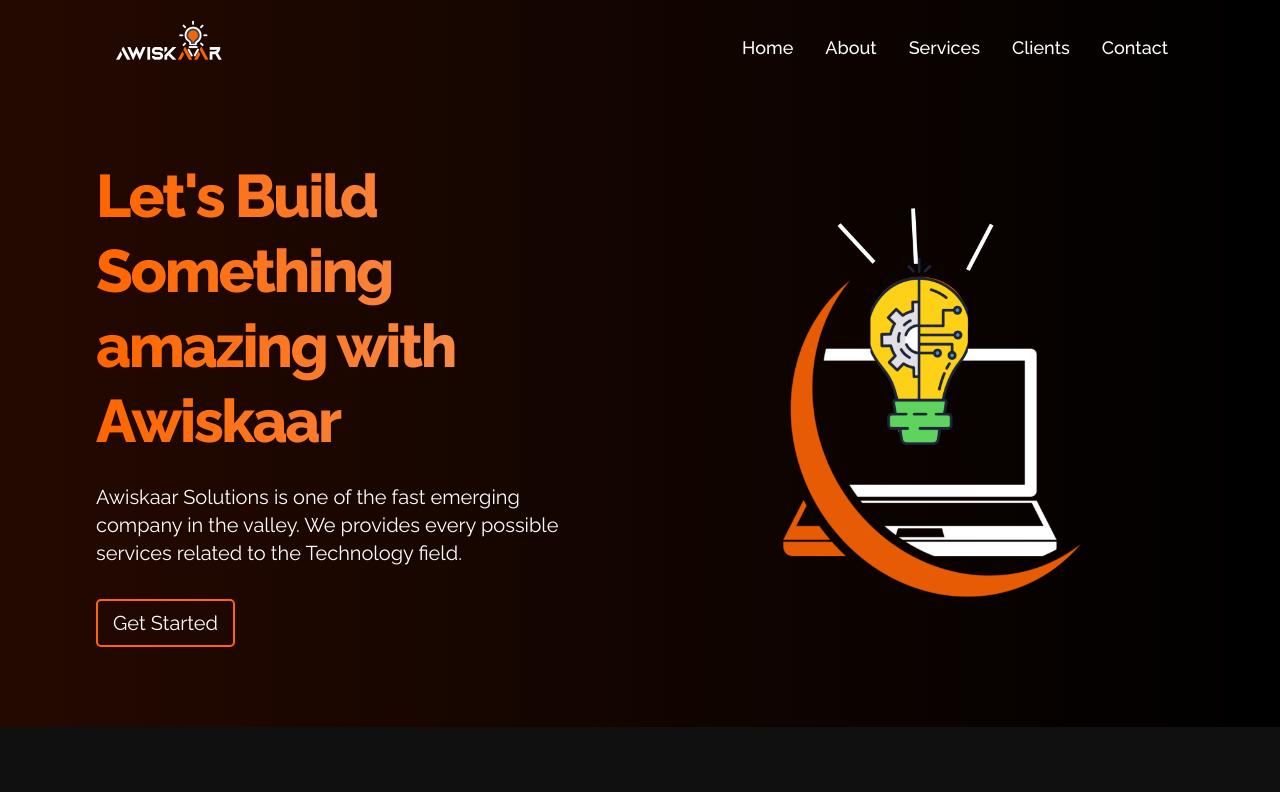
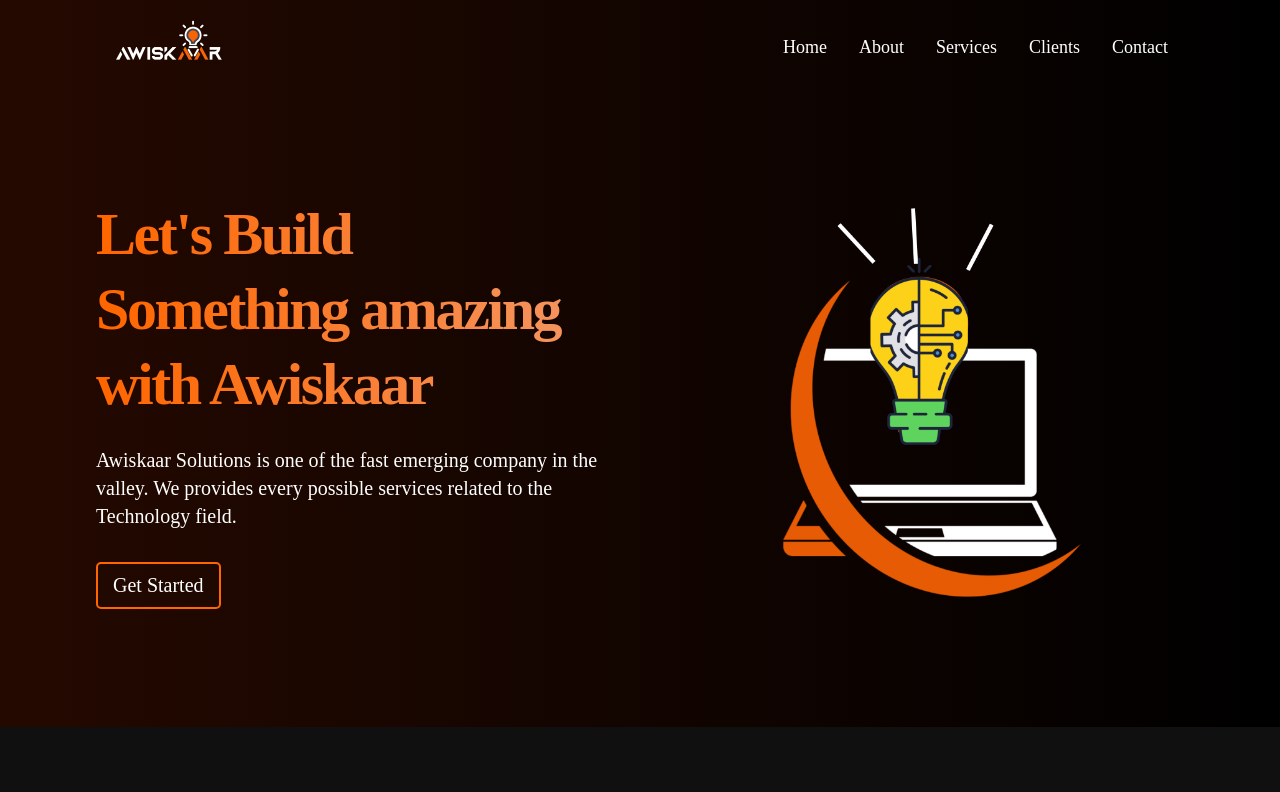
Before and after one commit to susanbhattarai2/awiskaar_frontend, a React (Create React App) app: page / in a window 1280 px wide. Shown: the top 792 px of the page. Built offline with nearby package versions, Linux system fonts and the light colour scheme; a web font is replaced by a local one.

Commit message:
[Error] font

```diff
--- a/src/index.css
+++ b/src/index.css
@@ -4,8 +4,10 @@
 
 :root{
     /* --font-family: 'Montserrat', sans-serif; */
-    --font-family: 'Raleway', sans-serif;
 
+    @font-face {
+        --font-family: 'Devant';
+        src: local('Devant-Medium'), url(./font/Devant-Medium.ttf) format('truetype');}
 
     --gradient-text: linear-gradient(89.97deg, #ff6600 1.84%, #F49867 102.67%);
     --gradient-bar: linear-gradient(103.22deg, #AE67FA -13.86%, #F49867 99.55%);
--- a/src/index.js
+++ b/src/index.js
@@ -2,4 +2,5 @@ import React from "react";
 import  {createRoot} from "react-dom/client";
 import App from "./App";
 import './index.css';
+import './font/Devant-Medium.ttf'
 createRoot(document.getElementById('root')).render(<App />);
```
Also changed, not shown: src/font/Devant-Medium.ttf (added).
